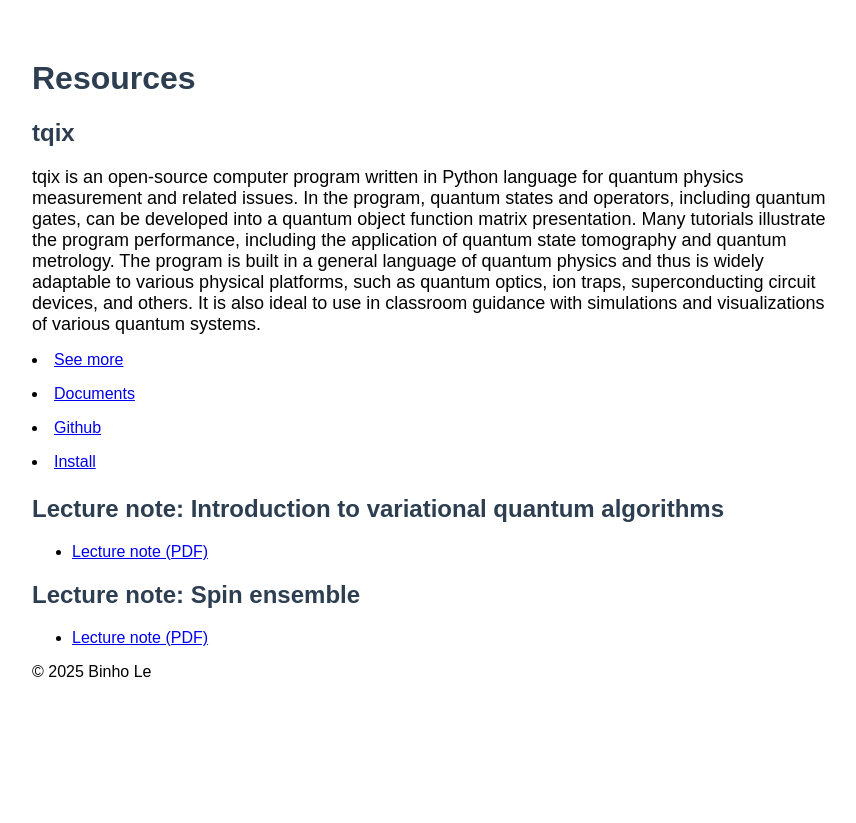
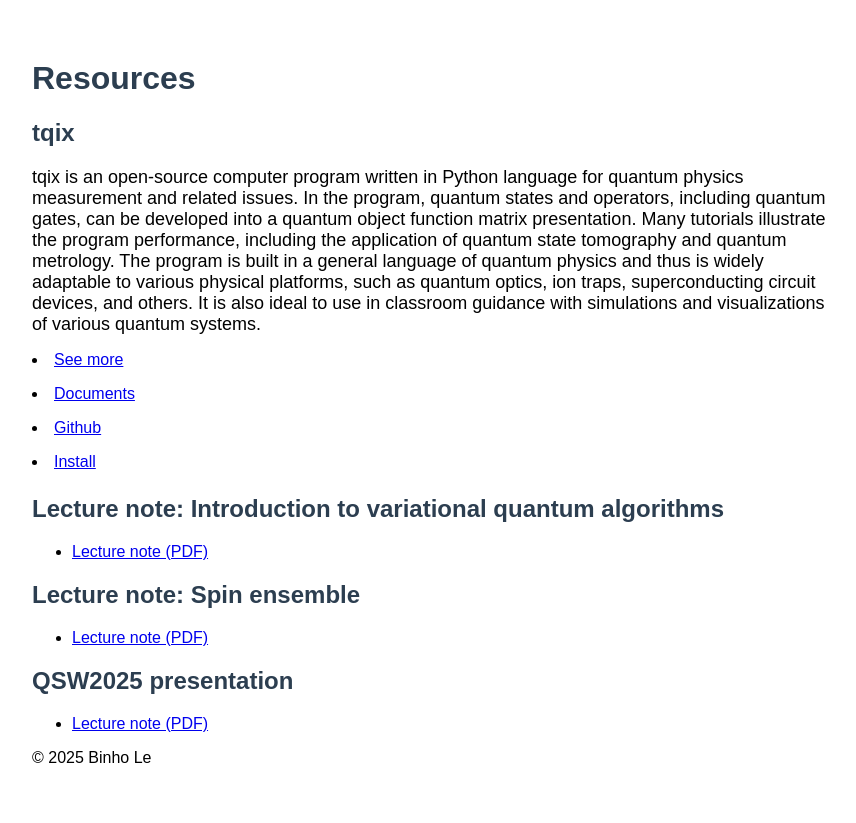
Before and after one commit to echkon/quantumLab, a Django app: page /users/resource/ in a window 1280 px wide. Shown: the part 105-928 px from the top of the page, without its empty margins (208-1064 px from the left). Before the commit the page ends 782 px from the top, so only its background shows below. Run offline with Django 5.2, Linux system fonts and the light colour scheme.

Commit message:
add something new

```diff
--- a/users/templates/resource.html
+++ b/users/templates/resource.html
@@ -98,6 +98,11 @@
                     <ul>
                         <li><a href="{% static 'pdfs/lecture_spin.pdf' %}" target="_blank">Lecture note (PDF)</a></li>
                     </ul>
+            <h2>QSW2025 presentation</h2>
+                <div class="section">
+                    <ul>
+                        <li><a href="{% static 'pdfs/qsw2025.pptx' %}" target="_blank">Lecture note (PDF)</a></li>
+                    </ul>
     </div>
     <footer>
         <p>&copy; 2025 Binho Le</p>
```
Also changed, not shown: 4 other files.
